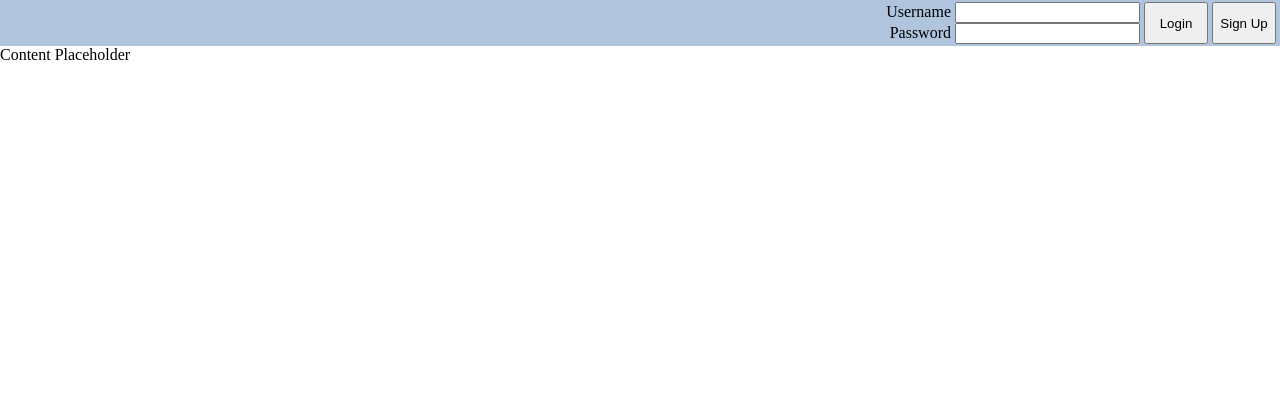
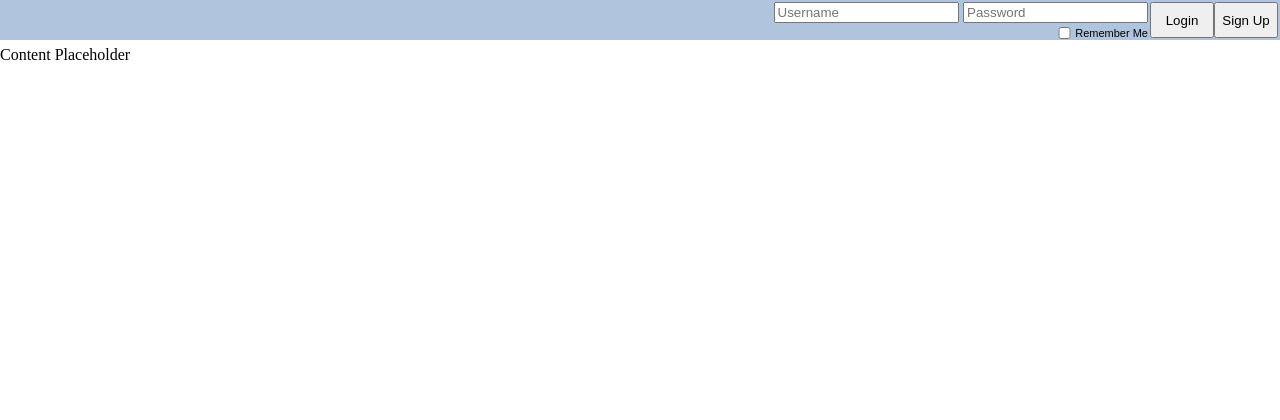
Before and after one commit to Lasiace/practice-flask-app, a Flask app: page / in a window 1280 px wide. Shown: the top 420 px of the page. Run offline with Flask 2, Linux system fonts and the light colour scheme.

Commit message:
Reorganized html templates and css

```diff
--- /dev/null
+++ b/static/css/header.css
@@ -0,0 +1,49 @@
+div.header {
+    position: fixed;
+    left: 0;
+    top: 0;
+    width: 100%;
+    height: 40px;
+    background-color: lightsteelblue;
+    text-align: center;
+    font-family: Arial, Helvetica, sans-serif;
+}
+
+div.right_header_bar {
+    position: absolute;
+    top: 0;
+    right: 0;
+    margin-top: 2px;
+    margin-right: 2px;
+    width: max-content;
+    max-height: 38px;
+    display: flex;
+    flex-direction: row;
+}
+
+button.header_button, input.header_button {
+    width: 64px;
+    height: 36px;
+}
+
+form.login-form {
+    display: flex;
+    flex-direction: row;
+}
+
+div.login-input-fields {
+    width: max-content;
+    margin-left: 2px;
+    margin-right: 2px;
+    text-align: right;
+}
+
+label.login-checkbox-label {
+    font-size: 11px;
+}
+
+input.login-checkbox {
+    height: 12px;
+    margin: 0;
+    vertical-align: middle;
+}
--- a/static/header.css
+++ /dev/null
@@ -1,29 +0,0 @@
-.header {
-    position: fixed;
-    left: 0;
-    top: 0;
-    width: 100%;
-    height: 46px;
-    background-color: lightsteelblue;
-    text-align: center;
-}
-
-.login-bar {
-    position: absolute;
-    top: 2px;
-    right: 4px;
-    max-height: 42px;
-}
-
-.login-field {
-    position: absolute;
-    top: 0;
-    right: 136px;
-    width: max-content;
-    text-align: right;
-}
-
-.login-button {
-    width: 64px;
-    height: 42px;
-}
--- /dev/null
+++ b/templates/header.html.jinja
@@ -0,0 +1,17 @@
+<div id="header" class="header">
+    <div id="login-bar" class="right_header_bar">
+        <form id="login-form" method="POST" action="login/authenticate" class="login-form">
+            <div class="login-input-fields">
+                <input id="username" name="username" type="text" placeholder="Username">
+                <input id="password" name="password" type="password" placeholder="Password">
+                <br>
+                <input id="remember" name="remember" type="checkbox" class="login-checkbox">
+                <label for="remember" class="login-checkbox-label">Remember Me</label>
+            </div>
+            <input id="login-button" type="submit" value="Login" class="header_button">
+        </form>
+        <div>
+            <button id="signup-button" class="header_button">Sign Up</button>
+        </div>
+    </div>
+</div>
--- a/templates/layout.html.jinja
+++ b/templates/layout.html.jinja
@@ -2,25 +2,13 @@
 <html lang="en">
 
 <head>
-    <link rel="stylesheet" type="text/css" href="{{ url_for('static', filename='style.css') }}">
+    <link rel="stylesheet" type="text/css" href="{{ url_for('static', filename='css/style.css') }}">
     {% block head %}
     <title>Default Page</title>
     {% endblock %}
 </head>
 <body>
-    <div id="header" class="header">
-        <div id="login-bar" class="login-bar">
-            <div class="login-field">
-                <label for="username">Username</label>
-                <input id="username" type="text">
-                <br>
-                <label for="password">Password</label>
-                <input id="password" type="password">
-            </div>
-            <button class="login-button">Login</button>
-            <button class="login-button">Sign Up</button>
-        </div>
-    </div>
+    {% include "header.html.jinja" %}
     <div id="content" class="content">
         {% block content %}
         Content Placeholder
```
Also changed, not shown: templates/login/index.html.jinja (deleted, +0 -14 lines), static/css/footer.css (renamed from static/footer.css), static/css/style.css (renamed from static/style.css).
